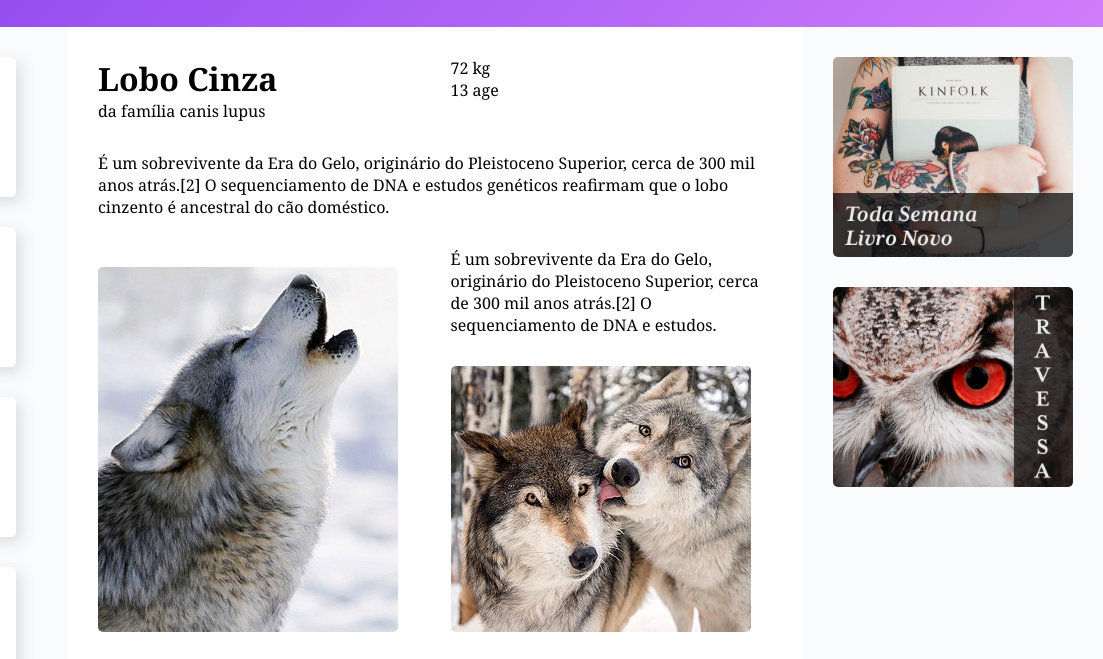
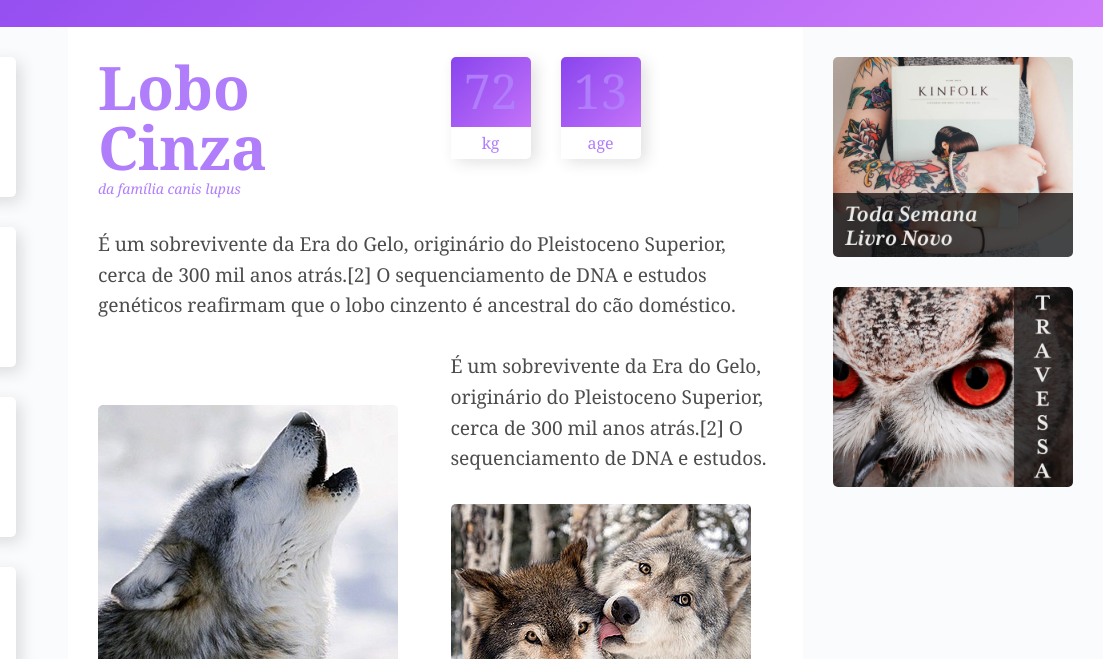
Before and after one commit to nycolexavier/site-responsivo, a plain HTML site: page index.html in a window 1280 px wide. Shown: the part 77-736 px from the top of the page, 177-1280 px from the left. Drawn offline with Linux system fonts and the light colour scheme.

Commit message:
🎨 Contuéudo atributos

```diff
--- a/style.css
+++ b/style.css
@@ -123,6 +123,75 @@ img {
     align-self: end;
 }
 
+/* ESTILOS CONTENT */
+
+p {
+    font-size: 1.2em;
+    line-height: 1.6;
+    letter-spacing: -0.005em;
+    color: rgba(0, 0, 0, .7);
+}
+
+.informacoes p + p {
+    margin-top: 30px;
+}
+
+/* TÍTULO */
+.titulo {
+    color: #b07dfb;
+}
+
+.titulo h1 {
+    font-size: 3.75em;
+    line-height: 1;
+    font-weight: 700;
+}
+
+.titulo span {
+    font-size: 0.875em;
+    font-style: italic;
+}
+
+/* CARACTERÍSTICAS */
+
+.caracteristicas {
+    display: flex;
+    align-items: flex-start;
+}
+
+.caracteristicas > div {
+    width: 80px;
+    text-align: center;
+    background: linear-gradient(135deg, #8844ee, #d07dfb);
+    border-radius: 5px;
+    box-shadow: 5px 5px 15px 0px rgba(44, 44, 44, 0.15);
+    position: relative;
+}
+
+.caracteristicas > div:first-child {
+    margin-right: 30px;
+}
+
+.caracteristicas span {
+    display: block;
+    color: #b07dfb;
+}
+
+.numero {
+    color: #b07dfb;
+    font-size: 3em;
+    line-height: 1;
+    margin: 10px auto;
+}
+
+.rotulo {
+    background: #ffff;
+    border-radius: 0 0 5px;
+    padding: 5px 0;
+    position: relative;
+    top: 2px;
+}
+
 /*ANUNCIOS*/
 
 .anuncios {
```
